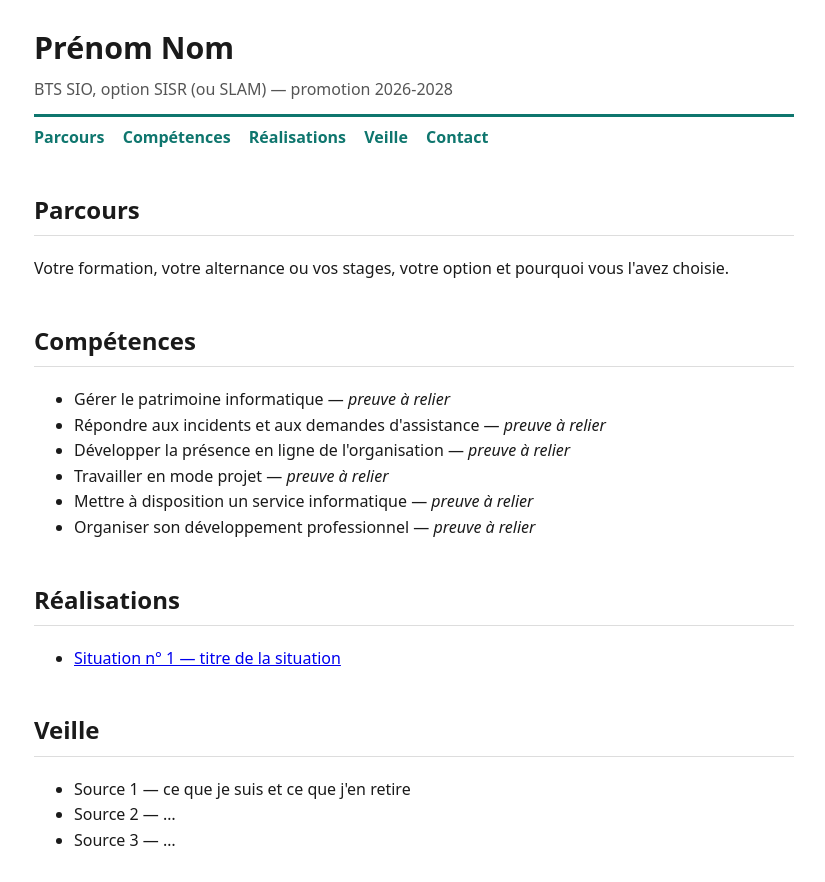
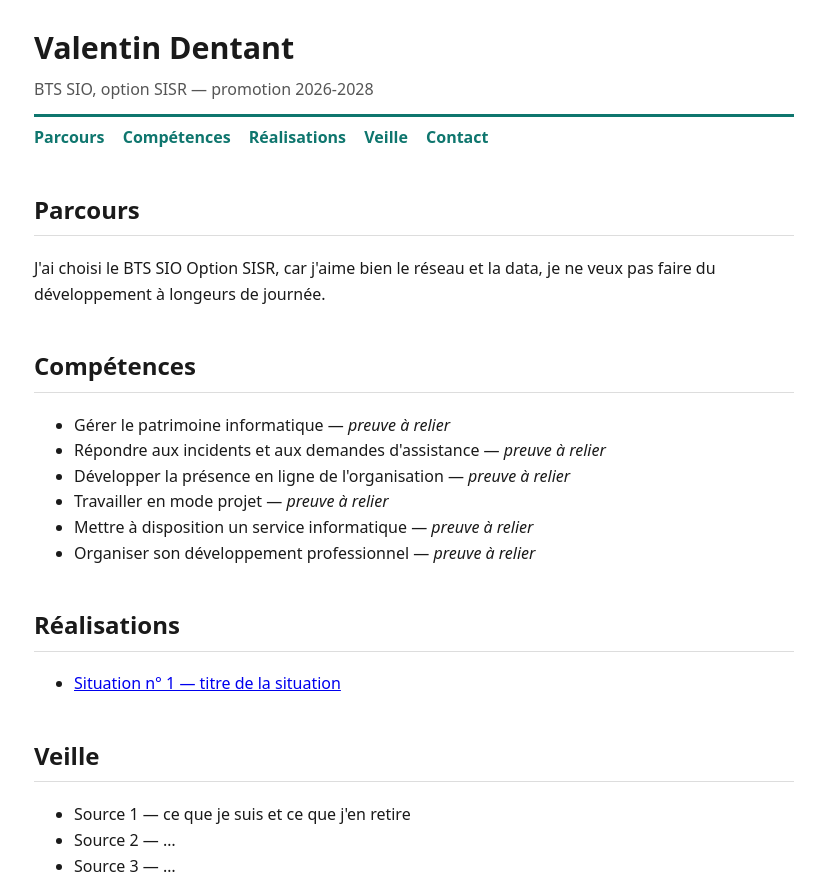
Before and after one commit to ValentinDentant/dentantvalentin, a plain HTML site: page index.html in a window 1280 px wide. Shown: the top 882 px of the page, without its empty margins (226-1051 px from the left). Drawn offline with Linux system fonts and the light colour scheme.

Commit message:
Update portfolio details to reflect new name

```diff
--- a/index.html
+++ b/index.html
@@ -3,7 +3,7 @@
 <head>
   <meta charset="utf-8">
   <meta name="viewport" content="width=device-width, initial-scale=1">
-  <title>Prénom Nom — Portfolio BTS SIO</title>
+  <title>Valentin Dentant — Portfolio BTS SIO</title>
   <style>
     body { font-family: system-ui, Arial, sans-serif; max-width: 760px; margin: 0 auto;
            padding: 24px 16px 64px; line-height: 1.6; color: #1a1a1a; }
@@ -19,8 +19,8 @@
 <body>
 
   <header>
-    <h1>Prénom Nom</h1>
-    <p class="sous-titre">BTS SIO, option SISR (ou SLAM) — promotion 2026-2028</p>
+    <h1>Valentin Dentant</h1>
+    <p class="sous-titre">BTS SIO, option SISR — promotion 2026-2028</p>
   </header>
 
   <nav>
@@ -32,7 +32,7 @@
   </nav>
 
   <h2 id="parcours">Parcours</h2>
-  <p>Votre formation, votre alternance ou vos stages, votre option et pourquoi vous l'avez choisie.</p>
+  <p>J'ai choisi le BTS SIO Option SISR, car j'aime bien le réseau et la data, je ne veux pas faire du développement à longeurs de journée.</p>
 
   <h2 id="competences">Compétences</h2>
   <ul>
```
